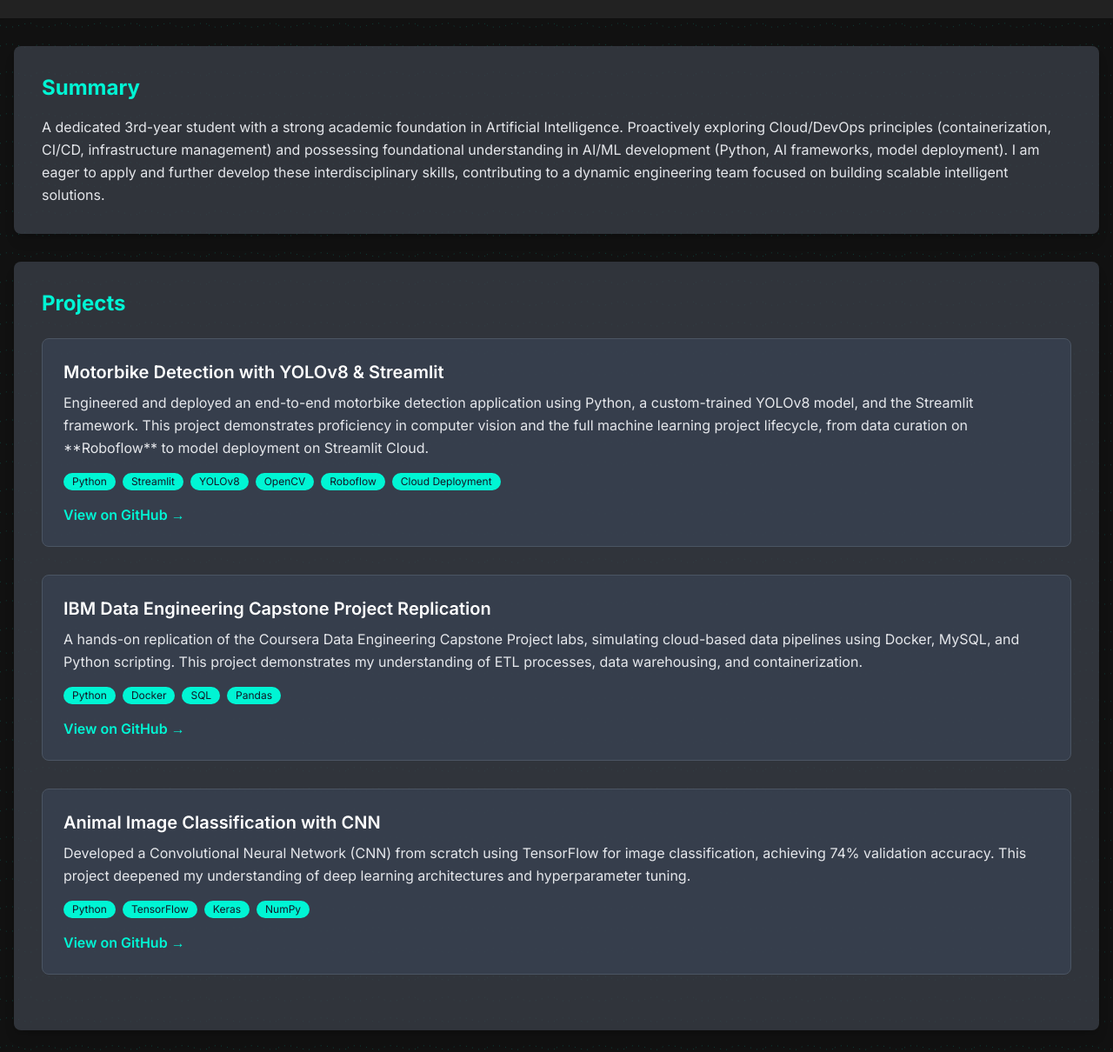
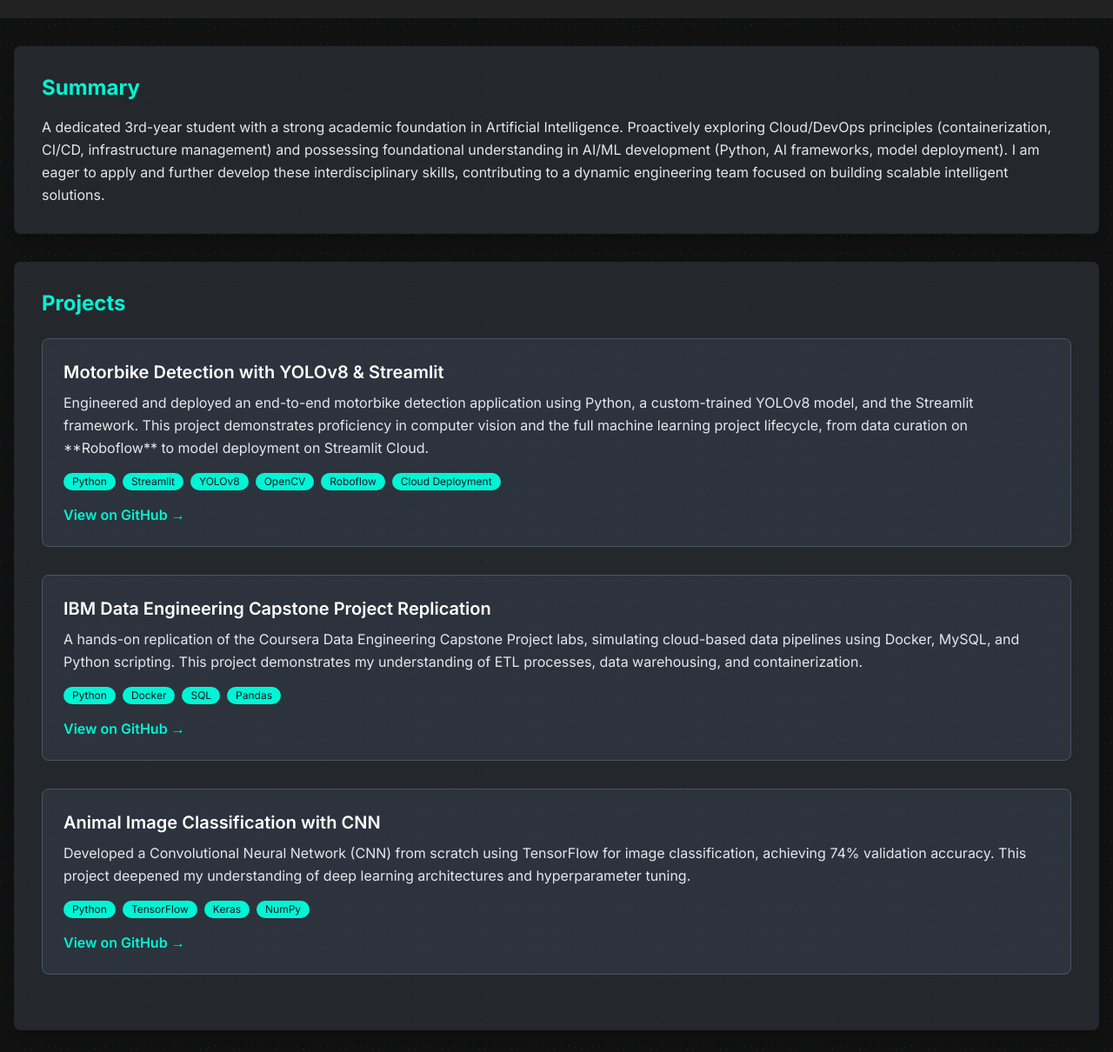
Before and after one commit to EntityEbisu/NTMinh-portfolio, a plain HTML site: page index.html in a window 1280 px wide. Shown: the part 91-1301 px from the top of the page at 87% size. Drawn offline with nearby package versions, Linux system fonts and the light colour scheme.

Commit message:
Update index.html

```diff
--- a/index.html
+++ b/index.html
@@ -45,18 +45,18 @@
     <main class="container mx-auto px-4 mt-8">
 
         <!-- Summary Section -->
-        <section class="bg-[#393E46]/80 rounded-lg shadow-lg p-8 mb-8">
+        <section class="bg-[#393E46]/50 rounded-lg shadow-lg p-8 mb-8">
             <h2 class="text-2xl font-bold text-neon-blue mb-4">Summary</h2>
             <p class="text-gray-200 leading-relaxed">
                 A dedicated 3rd-year student with a strong academic foundation in Artificial Intelligence. Proactively exploring Cloud/DevOps principles (containerization, CI/CD, infrastructure management) and possessing foundational understanding in AI/ML development (Python, AI frameworks, model deployment). I am eager to apply and further develop these interdisciplinary skills, contributing to a dynamic engineering team focused on building scalable intelligent solutions.
             </p>
         </section>
 
-        <section id="projects" class="bg-[#393E46]/80 rounded-lg shadow-lg p-8 mb-8">
+        <section id="projects" class="bg-[#393E46]/50 rounded-lg shadow-lg p-8 mb-8">
             <h2 class="text-2xl font-bold text-neon-blue mb-6">Projects</h2>
 
             <!-- Motorbike Detection Project -->
-            <div class="mb-8 p-6 bg-gray-700/80 rounded-lg border border-gray-600">
+            <div class="mb-8 p-6 bg-gray-700/50 rounded-lg border border-gray-600">
                 <h3 class="text-xl font-semibold text-white mb-2">Motorbike Detection with YOLOv8 & Streamlit</h3>
                 <p class="text-gray-200 leading-relaxed mb-4">
                     Engineered and deployed an end-to-end motorbike detection application using Python, a custom-trained YOLOv8 model, and the Streamlit framework. This project demonstrates proficiency in computer vision and the full machine learning project lifecycle, from data curation on **Roboflow** to model deployment on Streamlit Cloud.
@@ -75,7 +75,7 @@
             </div>
 
             <!-- Other Projects Section (You can add more here) -->
-            <div class="mb-8 p-6 bg-gray-700/80 rounded-lg border border-gray-600">
+            <div class="mb-8 p-6 bg-gray-700/50 rounded-lg border border-gray-600">
                 <h3 class="text-xl font-semibold text-white mb-2">IBM Data Engineering Capstone Project Replication</h3>
                 <p class="text-gray-200 leading-relaxed mb-4">
                     A hands-on replication of the Coursera Data Engineering Capstone Project labs, simulating cloud-based data pipelines using Docker, MySQL, and Python scripting. This project demonstrates my understanding of ETL processes, data warehousing, and containerization.
@@ -91,7 +91,7 @@
                 </a>
             </div>
 
-            <div class="mb-8 p-6 bg-gray-700/80 rounded-lg border border-gray-600">
+            <div class="mb-8 p-6 bg-gray-700/50 rounded-lg border border-gray-600">
                 <h3 class="text-xl font-semibold text-white mb-2">Animal Image Classification with CNN</h3>
                 <p class="text-gray-200 leading-relaxed mb-4">
                     Developed a Convolutional Neural Network (CNN) from scratch using TensorFlow for image classification, achieving 74% validation accuracy. This project deepened my understanding of deep learning architectures and hyperparameter tuning.
@@ -109,7 +109,7 @@
 
         </section>
 
-        <section id="skills" class="bg-[#393E46]/80 rounded-lg shadow-lg p-8 mb-8">
+        <section id="skills" class="bg-[#393E46]/50 rounded-lg shadow-lg p-8 mb-8">
             <h2 class="text-2xl font-bold text-neon-blue mb-6">Skills</h2>
             <div class="grid grid-cols-1 md:grid-cols-2 lg:grid-cols-3 gap-6">
                 <!-- Skill Category 1 -->
@@ -153,7 +153,7 @@
     </main>
 
     <!-- Footer -->
-    <footer id="contact" class="bg-gray-900/80 text-white py-8 mt-12">
+    <footer id="contact" class="bg-gray-900/50 text-white py-8 mt-12">
         <div class="container mx-auto px-4 text-center">
             <h3 class="text-xl font-semibold mb-4 text-neon-blue">Contact Me</h3>
             <div class="flex flex-col sm:flex-row justify-center items-center gap-4 text-sm">
```
